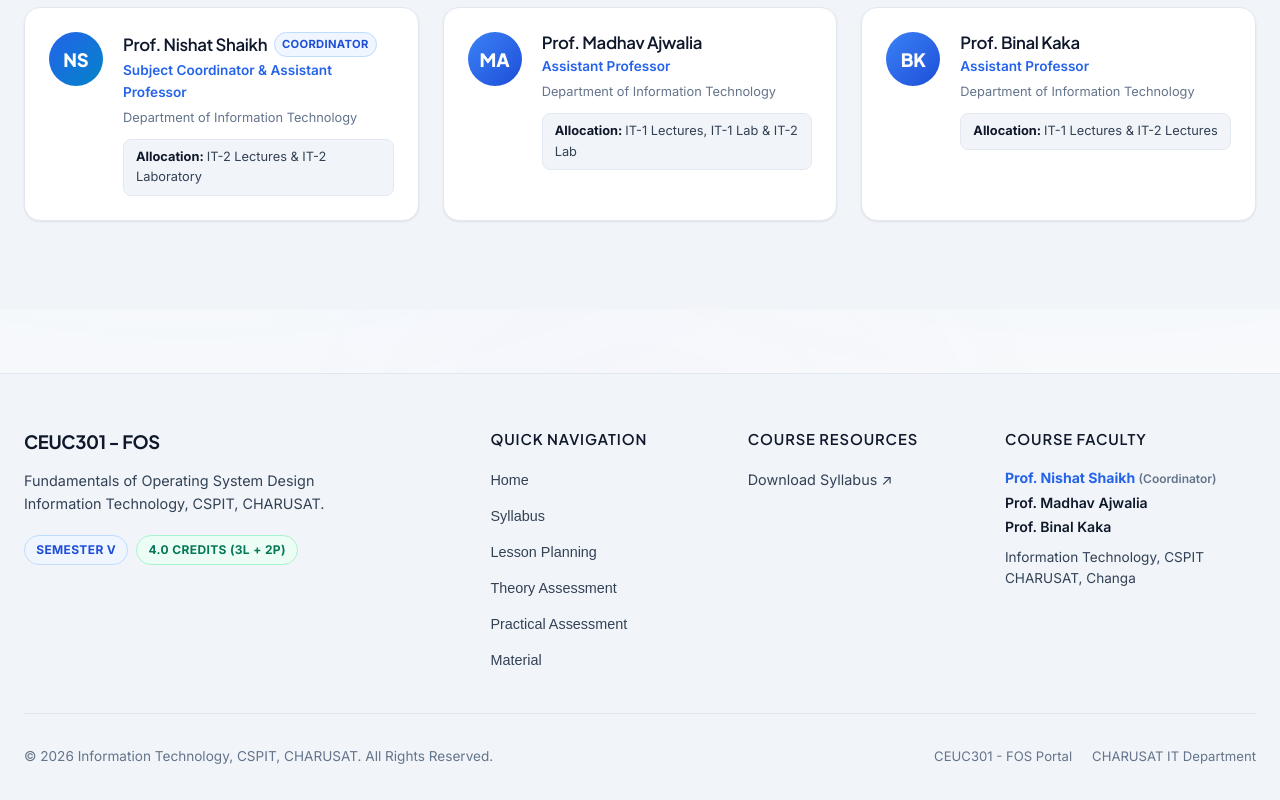
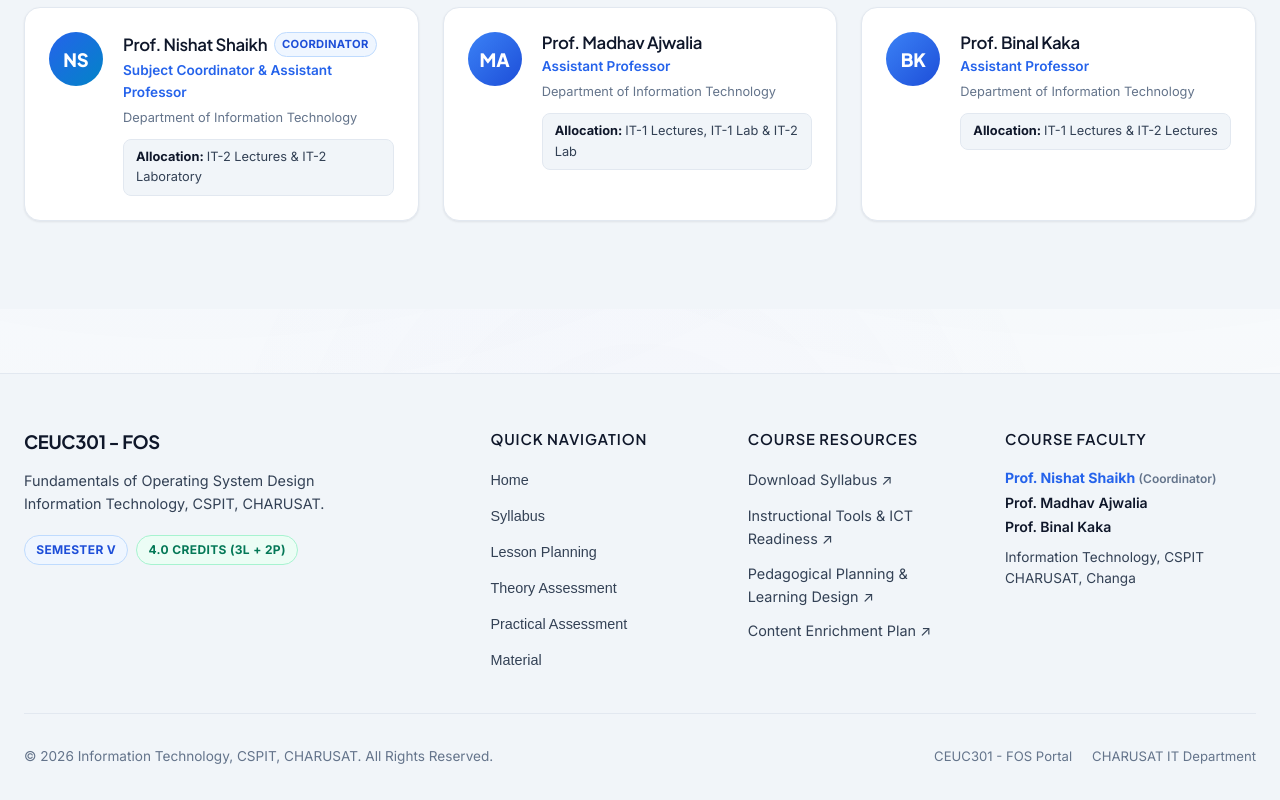
Before and after one commit to Brij123179/OS_IT, a React (Vite) app: page / in a window 1280 px wide. Shown: the part 3409-4209 px from the top of the page. Built offline with nearby package versions, Linux system fonts and the light colour scheme.

Commit message:
Add Google Drive links for ICT Readiness, Pedagogical Planning, and Content Enrichment in footer

```diff
--- a/src/components/Footer.jsx
+++ b/src/components/Footer.jsx
@@ -2,6 +2,10 @@ import React from 'react';
 
 export default function Footer({ meta, setActivePage }) {
   const currentYear = new Date().getFullYear();
+
+  const ictUrl = meta?.instructionalToolsUrl || "https://drive.google.com/drive/folders/15iGzzOxu6NIdt03TgINZRteYsY9UdFpj?usp=sharing";
+  const pedagogyUrl = meta?.pedagogicalPlanningUrl || "https://drive.google.com/drive/folders/1vRHixVCcNtzafO1n3BaO3PdWhiodE1EQ";
+  const enrichmentUrl = meta?.contentEnrichmentUrl || "https://drive.google.com/drive/folders/1KtbMiTAJ2GZOtohRNWXL2K5Agv8Nzn3V";
 
   return (
     <footer className="site-footer">
@@ -35,11 +39,30 @@ export default function Footer({ meta, setActivePage }) {
             </ul>
           </div>
 
-          {/* Col 3: Academic Resources */}
+          {/* Col 3: Academic Resources & Department Planning */}
           <div className="footer-col">
             <h4>Course Resources</h4>
             <ul className="footer-links">
-              <li><a href={meta?.syllabusPdfUrl} target="_blank" rel="noreferrer">Download Syllabus ↗</a></li>
+              <li>
+                <a href={meta?.syllabusPdfUrl} target="_blank" rel="noreferrer">
+                  Download Syllabus ↗
+                </a>
+              </li>
+              <li>
+                <a href={ictUrl} target="_blank" rel="noreferrer">
+                  Instructional Tools & ICT Readiness ↗
+                </a>
+              </li>
+              <li>
+                <a href={pedagogyUrl} target="_blank" rel="noreferrer">
+                  Pedagogical Planning & Learning Design ↗
+                </a>
+              </li>
+              <li>
+                <a href={enrichmentUrl} target="_blank" rel="noreferrer">
+                  Content Enrichment Plan ↗
+                </a>
+              </li>
             </ul>
           </div>
 
--- a/src/data/courseTemplateData.js
+++ b/src/data/courseTemplateData.js
@@ -33,6 +33,9 @@ export const courseTemplateData = {
     universityPapersUrl: "https://drive.google.com/drive/folders/1Xf6UtOgUukJ-jlsQnytWRowncMfkLlHR?usp=sharing",
     presentationTopicsUrl: "https://drive.google.com/file/d/1nfr5iy8WTxBF6Id-dTJrIOKRFkafYXwZ/view?usp=drive_link",
     nptelCourseUrl: "https://onlinecourses.nptel.ac.in/e-learning/preview/noc26_cs123",
+    instructionalToolsUrl: "https://drive.google.com/drive/folders/15iGzzOxu6NIdt03TgINZRteYsY9UdFpj?usp=sharing",
+    pedagogicalPlanningUrl: "https://drive.google.com/drive/folders/1vRHixVCcNtzafO1n3BaO3PdWhiodE1EQ",
+    contentEnrichmentUrl: "https://drive.google.com/drive/folders/1KtbMiTAJ2GZOtohRNWXL2K5Agv8Nzn3V",
     coordinator: "Prof. Nishat Shaikh",
     contactEmail: "os.it@charusat.ac.in"
   },
```
